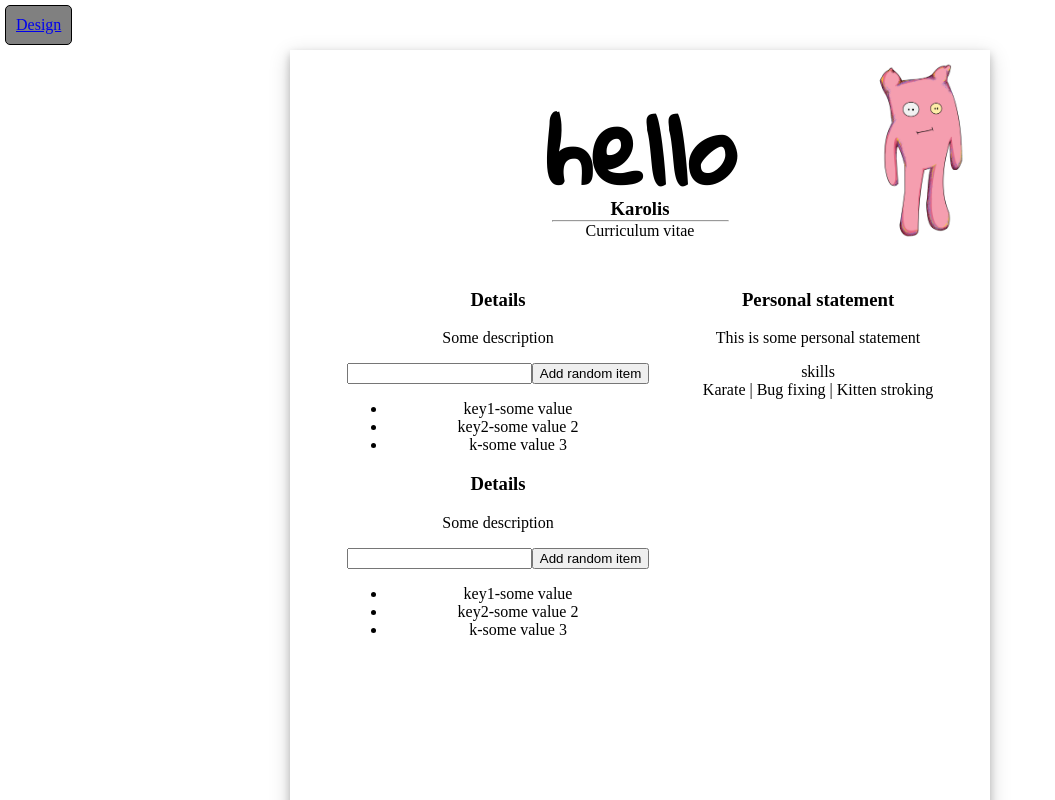
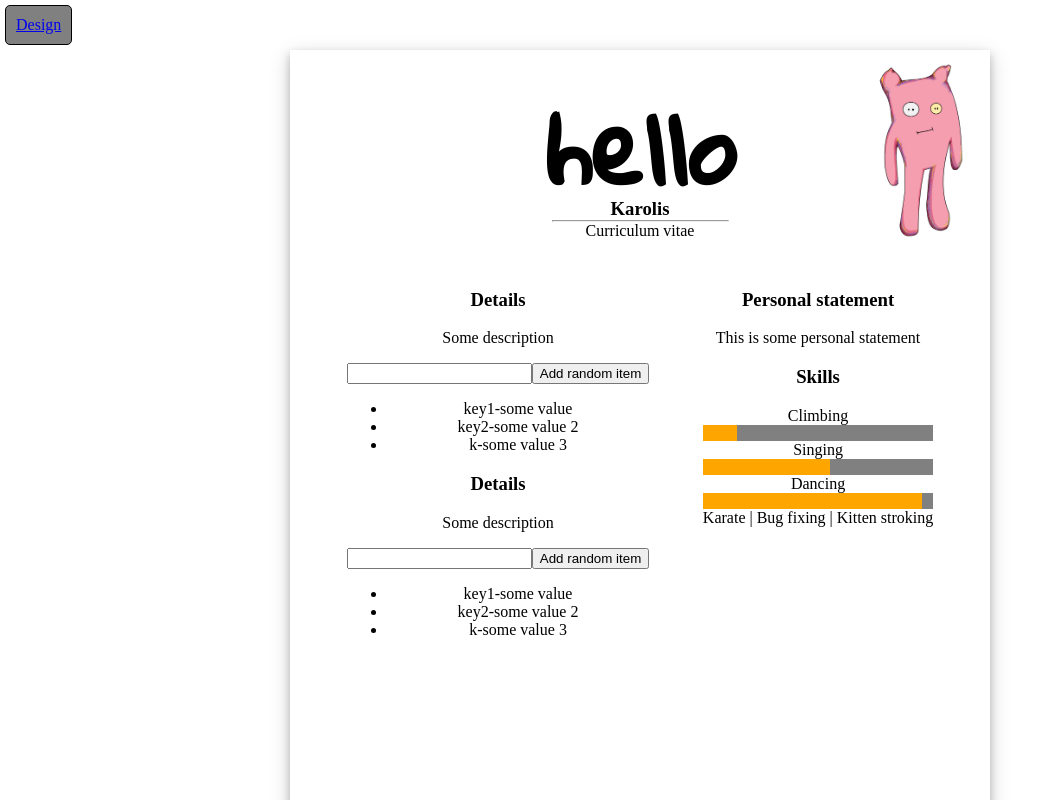
Before and after one commit to krkakrka/demo-cv, a React (Create React App) app: page / in a window 1280 px wide. Shown: the top 800 px of the page, without its empty margins (0-1055 px from the left). Built offline with nearby package versions, Linux system fonts and the light colour scheme.

Commit message:
Implemented adjustable skill bars

```diff
--- a/src/components/App/App.js
+++ b/src/components/App/App.js
@@ -40,7 +40,13 @@ function App() {
         </Side>
         <Side side="right">
           <Description header="Personal statement" content="This is some personal statement" />
-          <Skills/>
+          <Skills skills={[
+              { label: 'Climbing', percentage: 15 },
+              { label: 'Singing', percentage: 55 },
+              { label: 'Dancing', percentage: 95 },
+            ]}
+            onSkillUpdated={console.log}
+          />
           <Interests interests={['Karate', 'Bug fixing', 'Kitten stroking']} />
         </Side>
       </Content>
--- /dev/null
+++ b/src/components/Skills.css
@@ -0,0 +1,9 @@
+.SkillBar-background {
+  width: 100%;
+  height: 1em;
+  background-color: grey;
+}
+.SkillBar-foreground {
+  height: 1em;
+  background-color:orange;
+}
--- a/src/components/Skills.js
+++ b/src/components/Skills.js
@@ -1,7 +1,52 @@
 import React from 'react';
+import './Skills.css';
 
-function Skills({ skills }) {
-  return 'skills';
+function SkillBar({ label, initialPercentage, onPercentageUpdated }) {
+  const [percentage, setPercentage] = React.useState(initialPercentage);
+  const [isBeingDragged, setIsBeingDragged] = React.useState(false);
+
+  const updatePercentage = (e) => {
+    const boundClientRect = e.currentTarget.getBoundingClientRect();
+    const { left, width } = boundClientRect;
+    const mouseX = e.clientX;
+    const mouseOffsetPx = mouseX - left;
+    const mouseOffsetPercentage = mouseOffsetPx / width * 100;
+    setPercentage(mouseOffsetPercentage);
+    onPercentageUpdated(mouseOffsetPercentage);
+  };
+
+  return (
+    <div>
+      <label>{label}</label>
+      <div
+        className="SkillBar-background"
+        onMouseMove={(e) => isBeingDragged && updatePercentage(e)}
+        onClick={updatePercentage}
+        onMouseDown={() => setIsBeingDragged(true)}
+        onMouseUp={() => setIsBeingDragged(false)}
+      >
+        <div className="SkillBar-foreground" style={{
+          width: `${percentage}%`
+        }} />
+      </div>
+    </div>
+  );
+}
+
+function Skills({ skills, onSkillUpdated,  }) {
+  return (
+    <div>
+      <h3>Skills</h3>
+      {skills.map(skill => (
+        <SkillBar
+          key={skill.label + skill.percentage}
+          label={skill.label}
+          initialPercentage={skill.percentage}
+          onPercentageUpdated={onSkillUpdated}
+        />
+      ))}
+    </div>
+  );
 }
 
 export default Skills;
```
